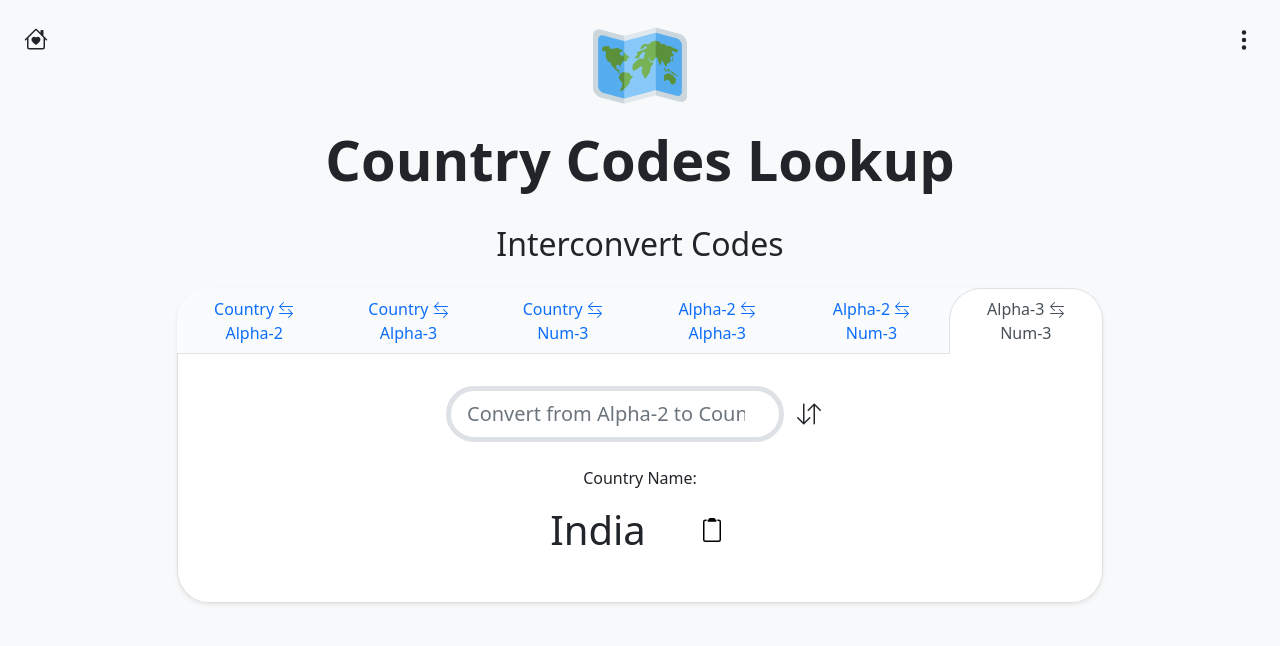
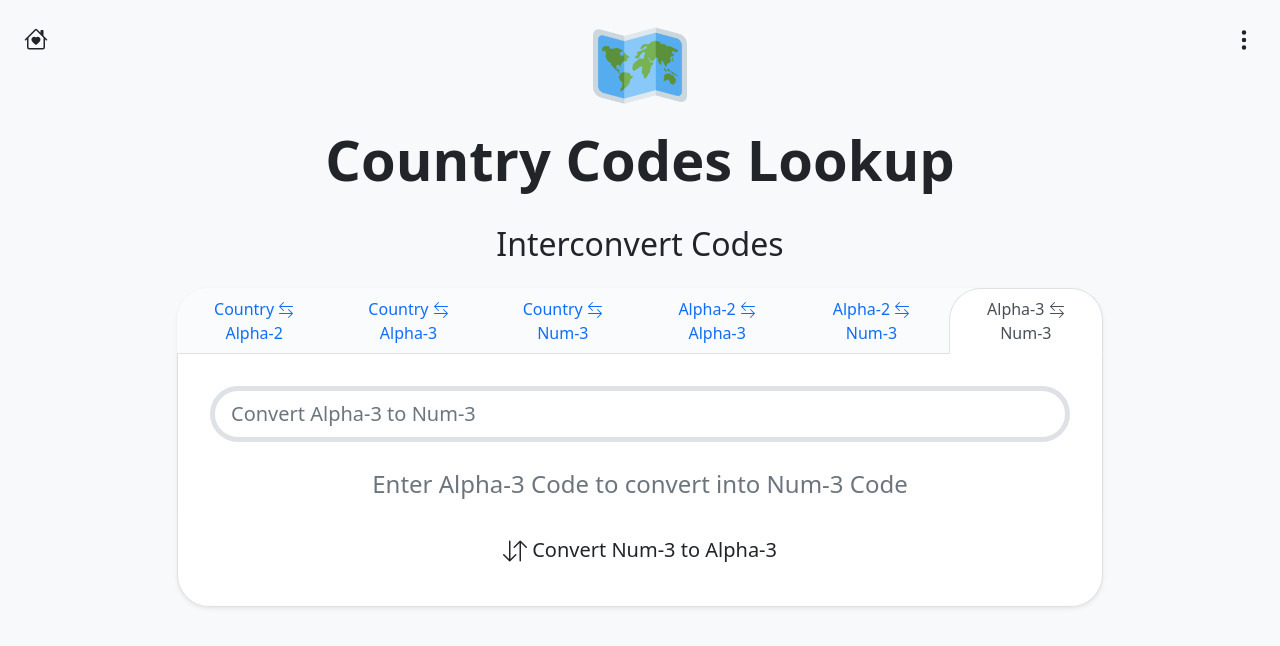
Before and after one commit to omkartapale/country-codes, a React (Create React App) app: page /interconvert/alpha3-to-num3 in a window 1280 px wide. Shown: the top 646 px of the page. Built offline with nearby package versions, Linux system fonts and the light colour scheme.

Commit message:
Set conversion mechanism

```diff
--- a/src/components/Interconversion.js
+++ b/src/components/Interconversion.js
@@ -2,30 +2,288 @@ import React, { Component } from "react";
 import Search from "../components/Search";
 import CopyButton from "../components/common/CopyButton";
 import { ReactComponent as InterconvertVerticalSvg } from "../assets/arrow-down-up.svg";
+import iso3166Lookup from "iso3166-lookup";
 
 export class Interconversion extends Component {
+  // conversionData = [placholder, from, to, interconvert-button-text]
+  conversionData = {
+    ctoa2: [
+      "Convert Country name to Alpha-2",
+      "Country name",
+      "Alpha-2",
+      "Convert Alpha-2 to Country name",
+    ],
+    ctoa3: [
+      "Convert Country name to Alpha-3",
+      "Country name",
+      "Alpha-3",
+      "Convert Alpha-3 to Country name",
+    ],
+    cton3: [
+      "Convert Country name to Num-3",
+      "Country name",
+      "Num-3",
+      "Convert Num-3 to Country name",
+    ],
+    a2toc: [
+      "Convert Alpha-2 to Country name",
+      "Alpha-2",
+      "Country name",
+      "Convert Country name to Alpha-2",
+    ],
+    a2toa3: [
+      "Convert Alpha-2 to Alpha-3",
+      "Alpha-2",
+      "Alpha-3",
+      "Convert Alpha-3 to Alpha-2",
+    ],
+    a2ton3: [
+      "Convert Alpha-2 to Num-3",
+      "Alpha-2",
+      "Num-3",
+      "Convert Num-3 to Alpha-2",
+    ],
+    a3toc: [
+      "Convert Alpha-3 to Country name",
+      "Alpha-3",
+      "Country name",
+      "Convert Country name to Alpha-3",
+    ],
+    a3toa2: [
+      "Convert Alpha-3 to Alpha-2",
+      "Alpha-3",
+      "Alpha-2",
+      "Convert Alpha-2 to Alpha-3",
+    ],
+    a3ton3: [
+      "Convert Alpha-3 to Num-3",
+      "Alpha-3",
+      "Num-3",
+      "Convert Num-3 to Alpha-3",
+    ],
+    n3toc: [
+      "Convert Num-3 to Country name",
+      "Num-3",
+      "Country name",
+      "Convert Country name to Num-3",
+    ],
+    n3toa2: [
+      "Convert Num-3 to Alpha-2",
+      "Num-3",
+      "Alpha-2",
+      "Convert Alpha-2 to Num-3",
+    ],
+    n3toa3: [
+      "Convert Num-3 to Alpha-3",
+      "Num-3",
+      "Alpha-3",
+      "Convert Alpha-3 to Num-3",
+    ],
+  };
+
+  constructor(props) {
+    super(props);
+    this.state = {
+      searchTerm: null,
+      convertedTerm: null,
+    };
+    this.convert = this.convert.bind(this);
+    this.handleChange = this.handleChange.bind(this);
+  }
+
+  componentDidUpdate(prevProps) {
+    if (this.props.conversionType !== prevProps.conversionType) {
+      this.convert(this.state.searchTerm);
+    }
+  }
+
+  handleChange(e) {
+    let searchTerm = e.target.value.trim();
+    this.convert(searchTerm);
+  }
+
+  convert = (searchTerm) => {
+    let result;
+    switch (this.props.conversionType) {
+      case "ctoa2":
+        result = this.convertCountry(searchTerm, "alpha2");
+        break;
+      case "ctoa3":
+        result = this.convertCountry(searchTerm, "alpha3");
+        break;
+      case "cton3":
+        result = this.convertCountry(searchTerm, "num3");
+        break;
+      case "a2toc":
+        result = this.convertAlpha2(searchTerm, "name");
+        break;
+      case "a2toa3":
+        result = this.convertAlpha2(searchTerm, "alpha3");
+        break;
+      case "a2ton3":
+        result = this.convertAlpha2(searchTerm, "num3");
+        break;
+      case "a3toc":
+        result = this.convertAlpha3(searchTerm, "name");
+        break;
+      case "a3toa2":
+        result = this.convertAlpha3(searchTerm, "alpha2");
+        break;
+      case "a3ton3":
+        result = this.convertAlpha3(searchTerm, "num3");
+        break;
+      case "n3toc":
+        result = this.convertNum3(searchTerm, "name");
+        break;
+      case "n3toa2":
+        result = this.convertNum3(searchTerm, "alpha2");
+        break;
+      case "n3toa3":
+        result = this.convertNum3(searchTerm, "alpha3");
+        break;
+      default:
+        result = null;
+    }
+    this.setState({
+      searchTerm: searchTerm,
+      convertedTerm: result,
+    });
+  };
+
+  regexAlpha = new RegExp("^[a-zA-Z]+$");
+  regexNum = new RegExp("^[0-9]+$");
+  regexNumExist = new RegExp("[0-9]+");
+
+  convertCountry(name, output) {
+    if (name.length === 0) {
+      return null;
+    } else if (this.regexNumExist.test(name)) {
+      return false;
+    } else if (name.length < 4) {
+      return null;
+    } else {
+      return iso3166Lookup.findCountry(name, output);
+    }
+  }
+
+  convertAlpha2(code, output) {
+    if (code.length === 0) {
+      return null;
+    } else if (!this.regexAlpha.test(code) || code.length > 2) {
+      return false;
+    } else if (code.length < 2) {
+      return null;
+    } else {
+      return iso3166Lookup.findAlpha2(code, output);
+    }
+  }
+
+  convertAlpha3(code, output) {
+    if (code.length === 0) {
+      return null;
+    } else if (!this.regexAlpha.test(code) || code.length > 3) {
+      return false;
+    } else if (code.length < 3) {
+      return null;
+    } else {
+      return iso3166Lookup.findAlpha3(code, output);
+    }
+  }
+
+  convertNum3(code, output) {
+    if (code.length === 0) {
+      return null;
+    } else if (!this.regexNum.test(code) || code.length > 3) {
+      return false;
+    } else if (code.length < 3) {
+      return null;
+    } else {
+      return iso3166Lookup.findNum3(code, output);
+    }
+  }
+
   render() {
+    let resultBlock;
+    switch (this.state.convertedTerm) {
+      case undefined:
+        resultBlock = (
+          <p className="fs-4 mb-0">
+            Sorry, No matching{" "}
+            {this.conversionData[this.props.conversionType][1] ===
+            "Country name"
+              ? this.conversionData[this.props.conversionType][1]
+              : this.conversionData[this.props.conversionType][1] +
+                " Code"}{" "}
+            found!
+          </p>
+        );
+        break;
+      case false:
+        resultBlock = (
+          <p className="fs-4 mb-0 text-warning">
+            Invalid{" "}
+            {this.conversionData[this.props.conversionType][1] ===
+            "Country name"
+              ? this.conversionData[this.props.conversionType][1]
+              : this.conversionData[this.props.conversionType][1] + " Code"}
+            !
+          </p>
+        );
+        break;
+      case null:
+        resultBlock = (
+          <p className="fs-4 mb-0 text-muted">
+            Enter{" "}
+            {this.conversionData[this.props.conversionType][1] ===
+            "Country name"
+              ? this.conversionData[this.props.conversionType][1]
+              : this.conversionData[this.props.conversionType][1] +
+                " Code"}{" "}
+            to convert into{" "}
+            {this.conversionData[this.props.conversionType][2] ===
+            "Country name"
+              ? this.conversionData[this.props.conversionType][2]
+              : this.conversionData[this.props.conversionType][2] + " Code"}
+          </p>
+        );
+        break;
+      default:
+        resultBlock = (
+          <>
+            <p className="fs-4 mb-0">
+              {this.conversionData[this.props.conversionType][2] ===
+              "Country name"
+                ? this.conversionData[this.props.conversionType][2] + ":"
+                : this.conversionData[this.props.conversionType][2] + " Code:"}
+            </p>
+            <p className="fs-4 mb-0">{this.state.convertedTerm}</p>
+            <CopyButton copyContent={this.state.convertedTerm} />
+          </>
+        );
+    }
     return (
       <div className="Interconversion">
-        <div className="card py-3 border-top-0">
+        <div className="card py-3 px-md-3 border-top-0">
           <div className="card-body">
-            <div className="d-flex align-items-center justify-content-center">
-              <Search placeholderText="Convert from Alpha-2 to Country name" />
+            <Search
+              placeholderText={
+                this.conversionData[this.props.conversionType][0]
+              }
+              onChange={this.handleChange}
+            />
+
+            <div className="mt-4 px-4 d-flex align-items-center justify-content-center gap-3 flex-wrap">
+              {resultBlock}
+            </div>
+
+            <div className="text-center mt-4">
               <button
-                className="btn rounded-circle"
-                title="Convert from Country name to Alpha-2"
+                className="btn btn-lg"
+                title={this.conversionData[this.props.conversionType][3]}
               >
-                <InterconvertVerticalSvg width="24" height="24" />
+                <InterconvertVerticalSvg width="24" height="24" />{" "}
+                {this.conversionData[this.props.conversionType][3]}
               </button>
-            </div>
-            <div className="row mt-4">
-              <div className="col">
-                <p className="mb-3 text-center">Country Name:</p>
-                <p className="display-6 d-flex align-items-center justify-content-center gap-5">
-                  India
-                  <CopyButton copyContent="IN" />
-                </p>
-              </div>
             </div>
           </div>
         </div>
--- a/src/pages/InterconvertCodes.js
+++ b/src/pages/InterconvertCodes.js
@@ -12,7 +12,7 @@ export class InterconvertCodes extends Component {
   constructor(props) {
     super(props);
     this.state = {
-      term: undefined,
+      searchTerm: undefined,
       convertedTerm: undefined,
     };
   }
@@ -24,7 +24,7 @@ export class InterconvertCodes extends Component {
           <div className="col-md-10 py-2">
             <div className="layout shadow-sm">
               <InterconvertNavTabs conversionType={this.props.conversionType} />
-              <Interconversion />
+              <Interconversion conversionType={this.props.conversionType} />
             </div>
           </div>
         </div>
--- a/src/scss/InterconvertCodes.scss
+++ b/src/scss/InterconvertCodes.scss
@@ -21,5 +21,15 @@
       border-bottom-left-radius: 2rem;
       border-bottom-right-radius: 2rem;
     }
+
+    .result {
+      flex-wrap: wrap;
+    }
+
+    .btn {
+      &:hover {
+        background-color: var(--bs-gray-200);
+      }
+    }
   }
 }
```
